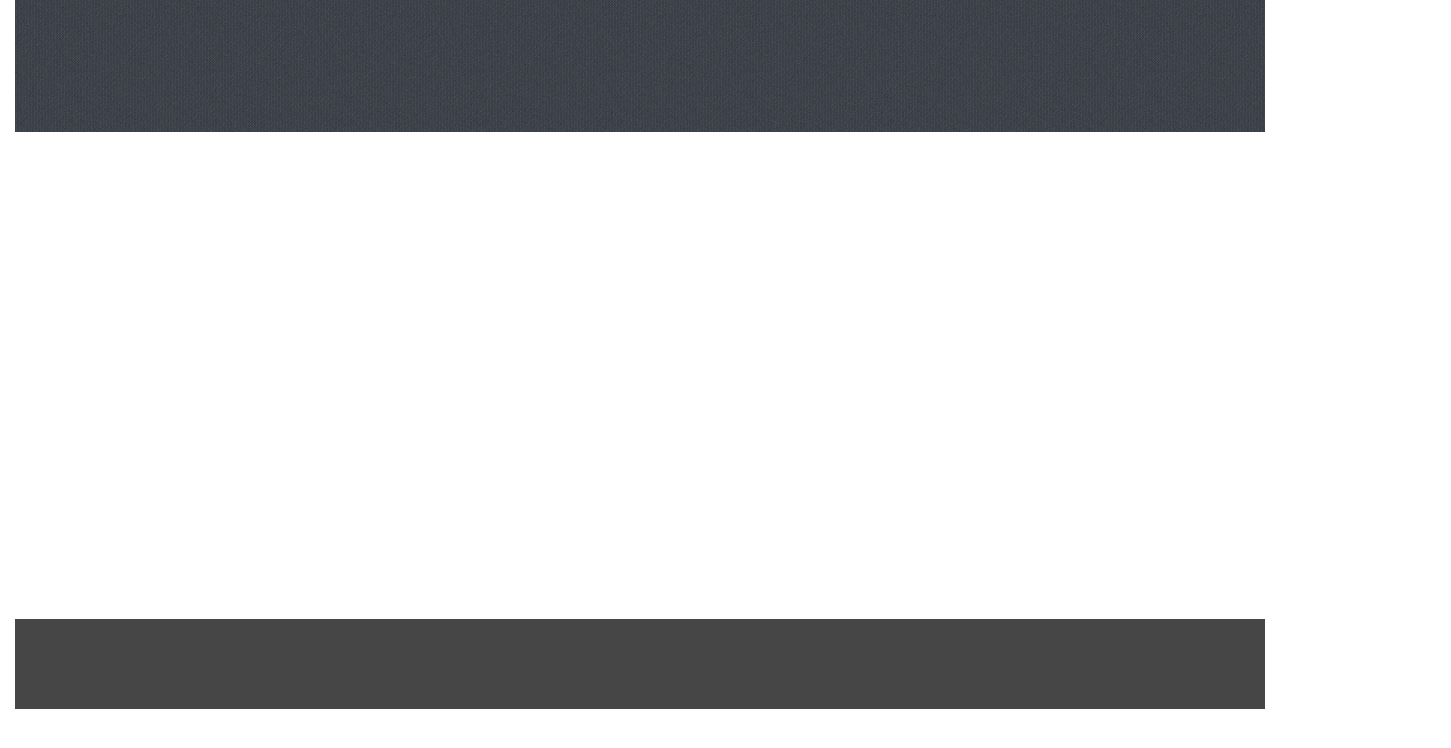
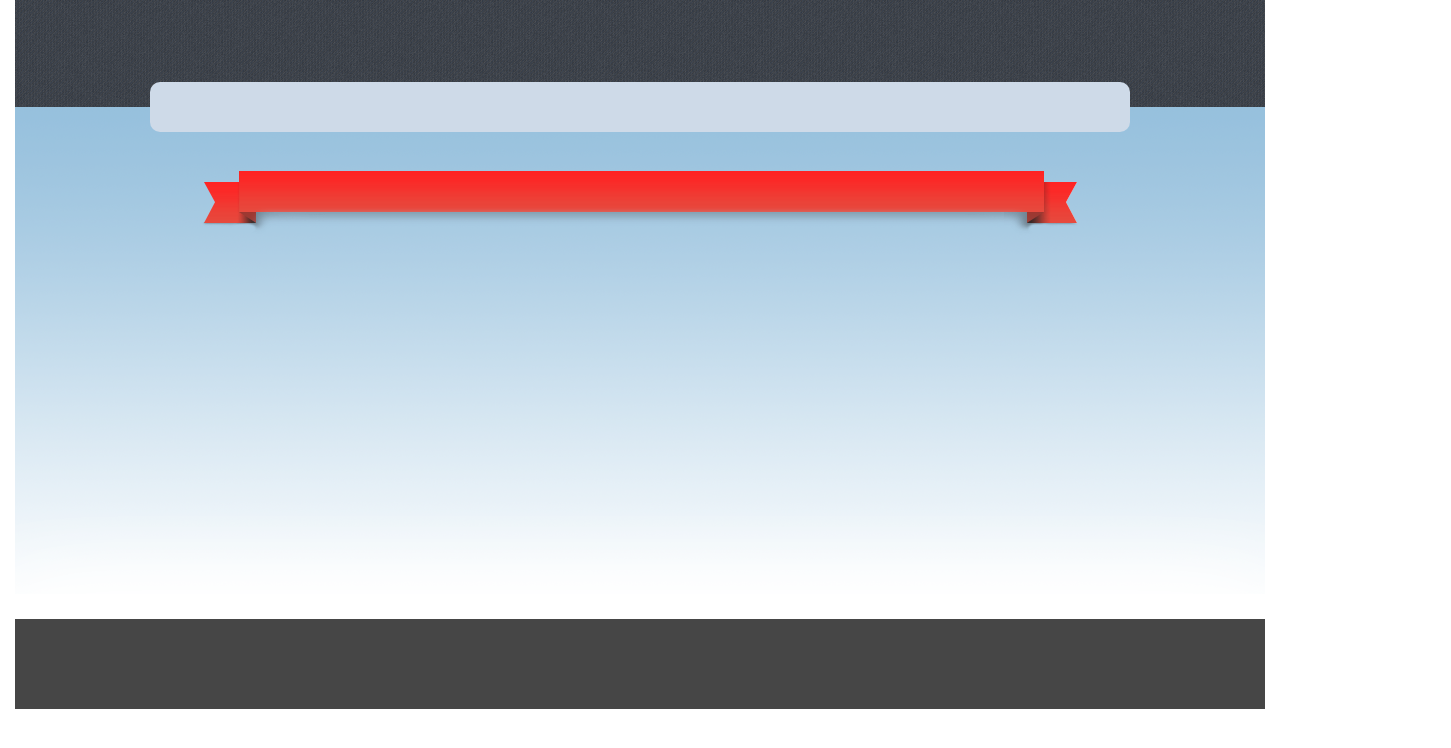
Before and after one commit to LevDomasnih/1-project, a plain HTML site: page index.html in a window 1280 px wide. Shown: the top 748 px of the page, 1451 px wide, since content can reach past the window. Drawn offline with Linux system fonts and the light colour scheme.

Commit message:
Revert "Revert "Update index.html""
This reverts commit 1434693466a94d2e9f4b3d0ee454ca534b1949d9.

```diff
--- a/index.html
+++ b/index.html
@@ -9,7 +9,11 @@
         <div class="main">
             <div class="header">
                 <div class="top-header"></div>
-                <div class="bottom-header"></div>
+                <div class="menu-header"></div>
+                <div class="bottom-header">
+                    <div class="bottom-header-top"><img src="lenta.png" width="878px" height="64px"></div>
+                    <div class="bottom-header-bottom"></div>
+                </div>
             </div>
             <div class="content">
                 <div class="top-content"></div>
--- a/main.css
+++ b/main.css
@@ -27,6 +27,8 @@ body{
     width: 1250px;
     height: 132px;
     background-image: url(header-top.png);
+    position: absolute;
+    top: -25px;
 }
 
 .top-content {
@@ -46,3 +48,35 @@ body{
     height: 44px;
     background-color: #22272f;
 }
+
+.menu-header {
+    width: 980px;
+    height: 50px;
+    border-radius: 10px;
+    position: relative;
+    top: 82px;
+    left: 135px;
+    z-index: 5;
+    background-color: #cedae8;
+
+}
+
+.bottom-header {
+    width: 1250px;
+    height: 487px;
+    background-image: url(bottom-header.png);
+    margin-top: 57px;
+}
+
+
+.bottom-header-top {
+    width: 1250px;
+    height: 120px;
+    padding-left: 186px;
+    padding-top: 64px;
+}
+
+.bottom-header-bottom {
+    width: 1250px;
+    height: 367px;
+}
```
Also changed, not shown: bottom-header.png (added), lenta.png (added), onetwothree.png (added).
